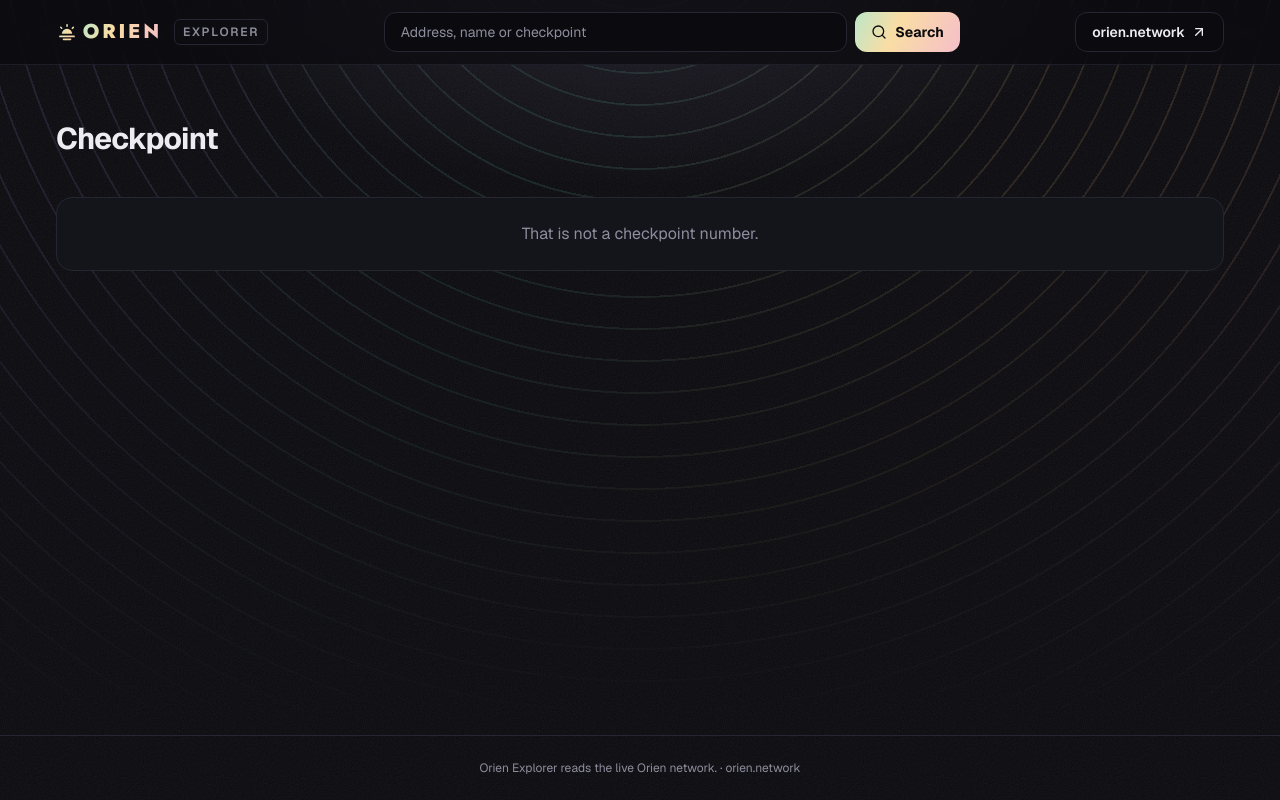
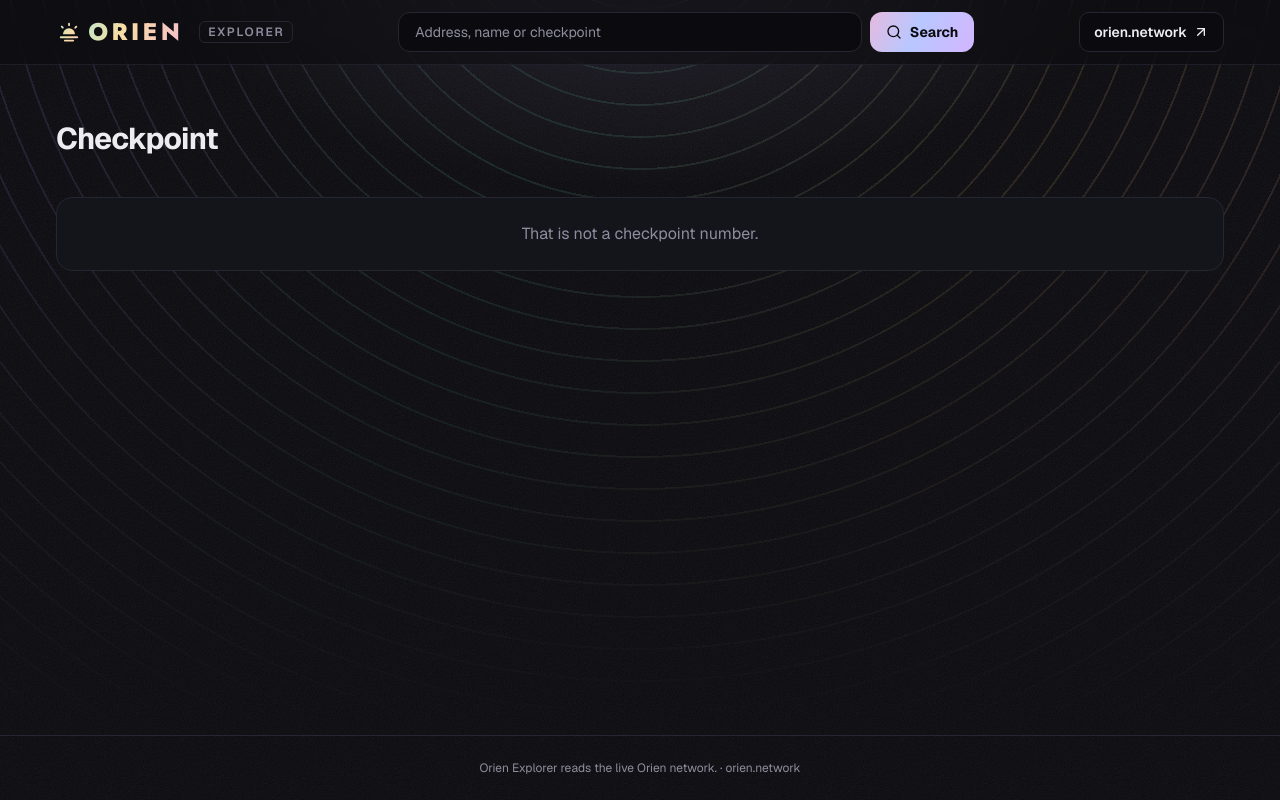
Before and after one commit to GnosysLabs/orien, a Next.js app in the folder web/: page /explorer/checkpoint in a window 1280 px wide. Built offline with nearby package versions, Linux system fonts and the light colour scheme.

Commit message:
Explorer: the wordmark sits exactly where and as large as on the website's bar
Co-Authored-By: Claude Opus 5.5 <noreply@anthropic.com>

```diff
--- a/web/src/components/explorer/ExplorerBar.tsx
+++ b/web/src/components/explorer/ExplorerBar.tsx
@@ -11,21 +11,32 @@ export function ExplorerBar() {
   const [home, setHome] = useState('/explorer/')
   useEffect(() => setHome(homeHref()), [])
   return (
-    <header className="sticky top-0 z-30 border-b border-line/70 bg-bg/70 backdrop-blur-md">
-      <div className="mx-auto flex max-w-[1200px] flex-wrap items-center gap-x-6 gap-y-3 px-4 py-3 md:h-16 md:flex-nowrap md:py-0">
-        <a href={home} aria-label="Orien Explorer home" className="flex shrink-0 items-center gap-2.5 sm:gap-3">
-          <Wordmark className="text-lg sm:text-xl" />
-          <span className="rounded-md border border-line px-1.5 py-1 text-[10px] font-semibold uppercase tracking-[0.14em] text-muted sm:px-2 sm:text-xs">
+    <header className="sticky top-0 z-30 border-b border-line/70 bg-bg/55 backdrop-blur-md">
+      <div className="mx-auto max-w-[1200px] px-4">
+        {/* The same row as the website's own bar, so the wordmark sits in
+            exactly the same place and size when moving between them. */}
+        <div className="flex h-16 items-center gap-3">
+          <a href={home} aria-label="Orien Explorer home" className="flex items-center text-xl sm:text-2xl">
+            <Wordmark />
+          </a>
+          <span className="ml-1 rounded-md border border-line px-2 py-0.5 text-xs font-semibold uppercase tracking-[0.14em] text-muted">
             Explorer
           </span>
-        </a>
-        <a
-          href="https://orien.network/"
-          className="ml-auto flex h-9 shrink-0 items-center gap-1 rounded-xl border border-line bg-bg px-3 text-xs font-semibold sm:h-10 sm:gap-1.5 sm:px-4 sm:text-sm text-ink transition hover:border-pearl md:order-last md:ml-0"
-        >
-          orien.network <ArrowUpRight className="h-4 w-4" aria-hidden />
-        </a>
-        <div className="w-full md:mx-auto md:max-w-xl md:flex-1">
+          <div className="hidden min-w-0 flex-1 px-6 md:block">
+            <div className="mx-auto max-w-xl">
+              <ExplorerSearch />
+            </div>
+          </div>
+          <a
+            href="https://orien.network/"
+            className="ml-auto flex h-10 shrink-0 items-center gap-1.5 rounded-[10px] border border-line bg-bg px-3.5 text-sm font-semibold text-ink transition hover:border-pearl md:ml-0"
+          >
+            <span className="max-sm:hidden">orien.network</span>
+            <span className="sm:hidden">Site</span>
+            <ArrowUpRight className="h-4 w-4" aria-hidden />
+          </a>
+        </div>
+        <div className="pb-3 md:hidden">
           <ExplorerSearch />
         </div>
       </div>
```
